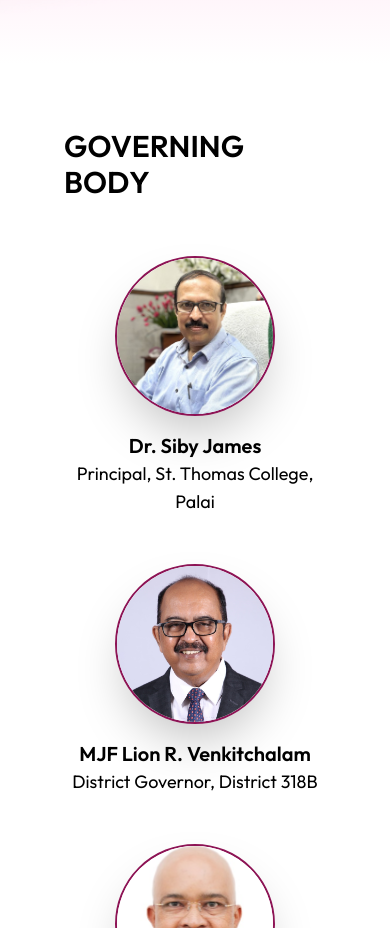
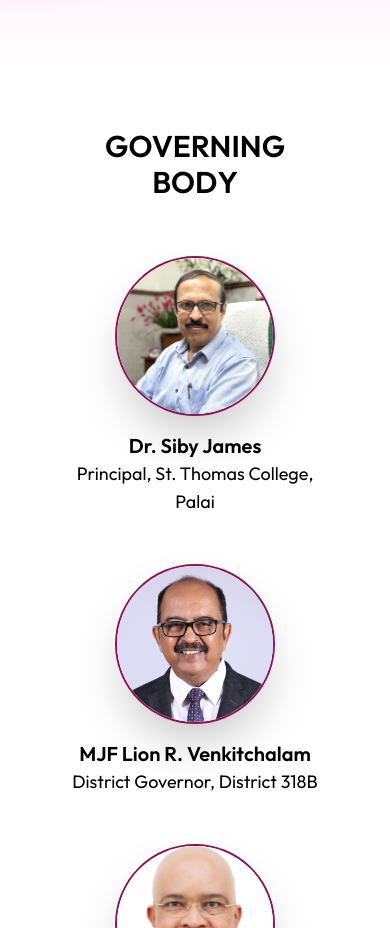
Before and after one commit to tomsabu444/Pala-Marathon-Website, a React (Vite) app in the folder client/: page / in a window 390 px wide. Shown: the part 780-1708 px from the top of the page. Built offline with nearby package versions, Linux system fonts and the light colour scheme.

Commit message:
Update CountdownTimer responsiveness and center align Governing Body title

```diff
--- a/client/src/components/CountdownTimer.jsx
+++ b/client/src/components/CountdownTimer.jsx
@@ -44,7 +44,8 @@ function CountdownTimer({ eventDate }) {
     const width = window.innerWidth;
     if (width > 1024) return 95; // Large screen
     if (width > 768) return 85; // Medium screen
-    return 75; // Small screen
+    if (width > 320) return 75;
+    return 68; // Small screen
   }
 
   return (
--- a/client/src/pages/GoverningBodyPage.jsx
+++ b/client/src/pages/GoverningBodyPage.jsx
@@ -26,7 +26,7 @@ export default function GoverningBodyPage() {
 
   return (
     <div className="flex font-outfit flex-col items-center w-full p-16">
-      <h1 className="text-3xl  md:text-4xl font-semibold mb-14">GOVERNING BODY</h1>
+      <h1 className="text-3xl text-center  md:text-4xl font-semibold mb-14">GOVERNING BODY</h1>
       <div className="flex flex-col md:flex-row justify-evenly gap-12 lg:w-5/6">
         {governingBodyMembers.map((member, index) => (
           <div key={index} className="flex flex-col items-center text-center">
```
